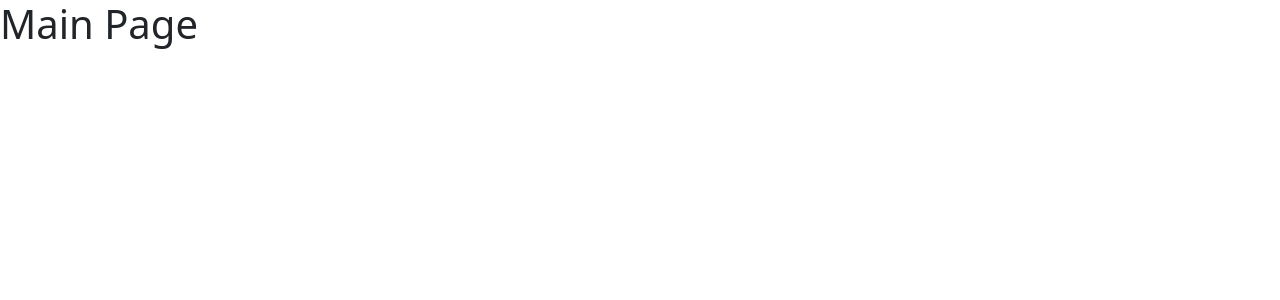
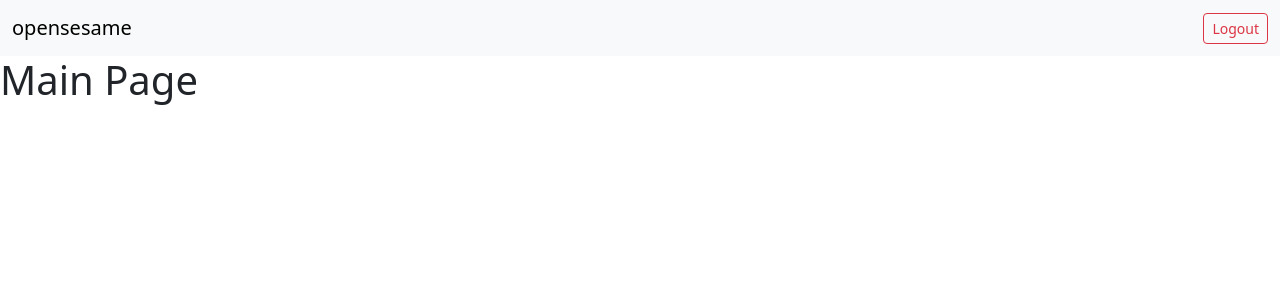
Before and after one commit to macolmenerori/opensesame-front, a React app: page /mainpage in a window 1280 px wide. Shown: the top 300 px of the page. Built offline with nearby package versions, Linux system fonts and the light colour scheme.

Commit message:
Added navbar and logout functionality

```diff
--- /dev/null
+++ b/src/components/Navbar/Navbar.tsx
@@ -0,0 +1,32 @@
+import React from 'react';
+import { useNavigate } from 'react-router-dom';
+
+import api from '../../api';
+
+const Navbar = () => {
+  const navigate = useNavigate();
+
+  const handleLogout = async () => {
+    await api.delete('/v1/users/logout');
+    navigate('/login');
+  };
+
+  return (
+    <>
+      <nav className="navbar bg-body-tertiary">
+        <div className="container-fluid">
+          <a className="navbar-brand" href="/">
+            opensesame
+          </a>
+          <form className="d-flex" role="search">
+            <button type="button" className="btn btn-sm btn-outline-danger" onClick={handleLogout}>
+              Logout
+            </button>
+          </form>
+        </div>
+      </nav>
+    </>
+  );
+};
+
+export default Navbar;
--- a/src/pages/Login/Login.tsx
+++ b/src/pages/Login/Login.tsx
@@ -27,7 +27,6 @@ function Login() {
       <div className="card text-bg-light" style={{ width: '20rem' }}>
         <div className="card-body">
           <h2 className="card-title text-center">opensesame</h2>
-          {error && <p style={{ color: 'red' }}>{error}</p>}
           <form onSubmit={handleLogin}>
             <div className="mb-3">
               <label className="form-label">Email</label>
@@ -49,6 +48,7 @@ function Login() {
                 required
               />
             </div>
+            {error && <p style={{ color: 'red' }}>{error}</p>}
             <button type="submit" className="btn btn-primary">
               Login
             </button>
--- a/src/pages/MainPage/MainPage.tsx
+++ b/src/pages/MainPage/MainPage.tsx
@@ -1,7 +1,14 @@
 import React from 'react';
 
+import Navbar from '../../components/Navbar/Navbar';
+
 const MainPage = () => {
-  return <h1>Main Page</h1>;
+  return (
+    <>
+      <Navbar />
+      <h1>Main Page</h1>
+    </>
+  );
 };
 
 export default MainPage;
```
Also changed, not shown: src/components/Logout/Logout.tsx (deleted, +0 -17 lines), 1 other file (tests, documents, lock files or other folders).
